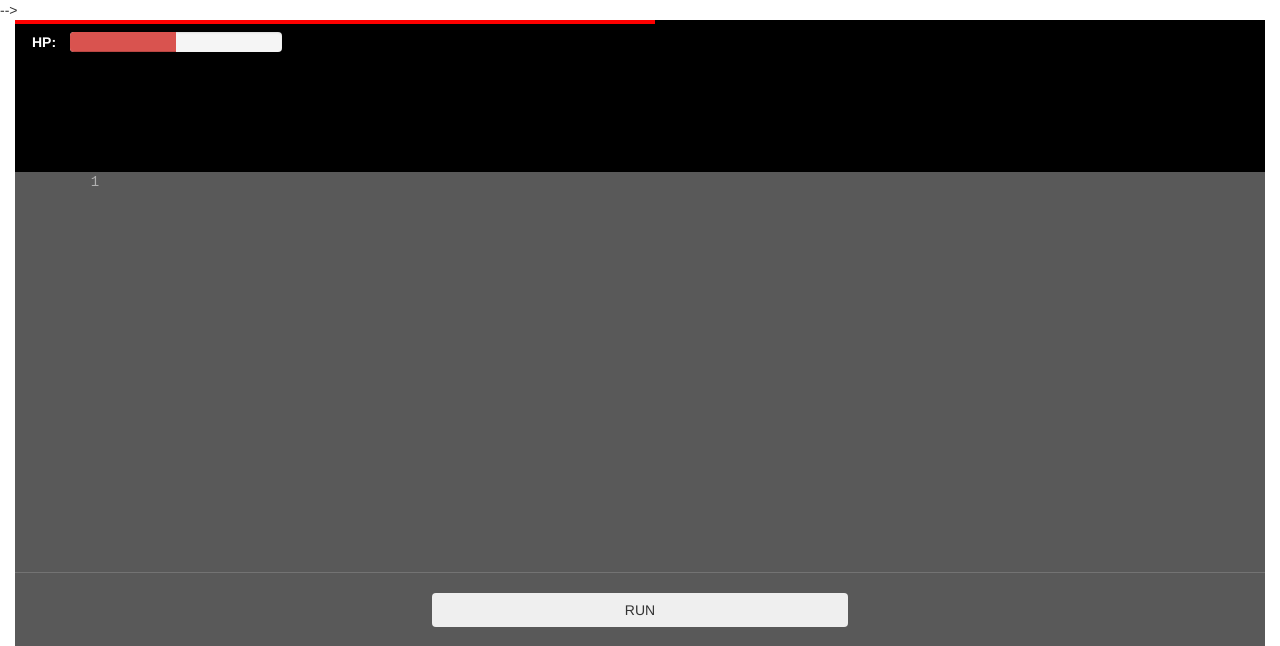
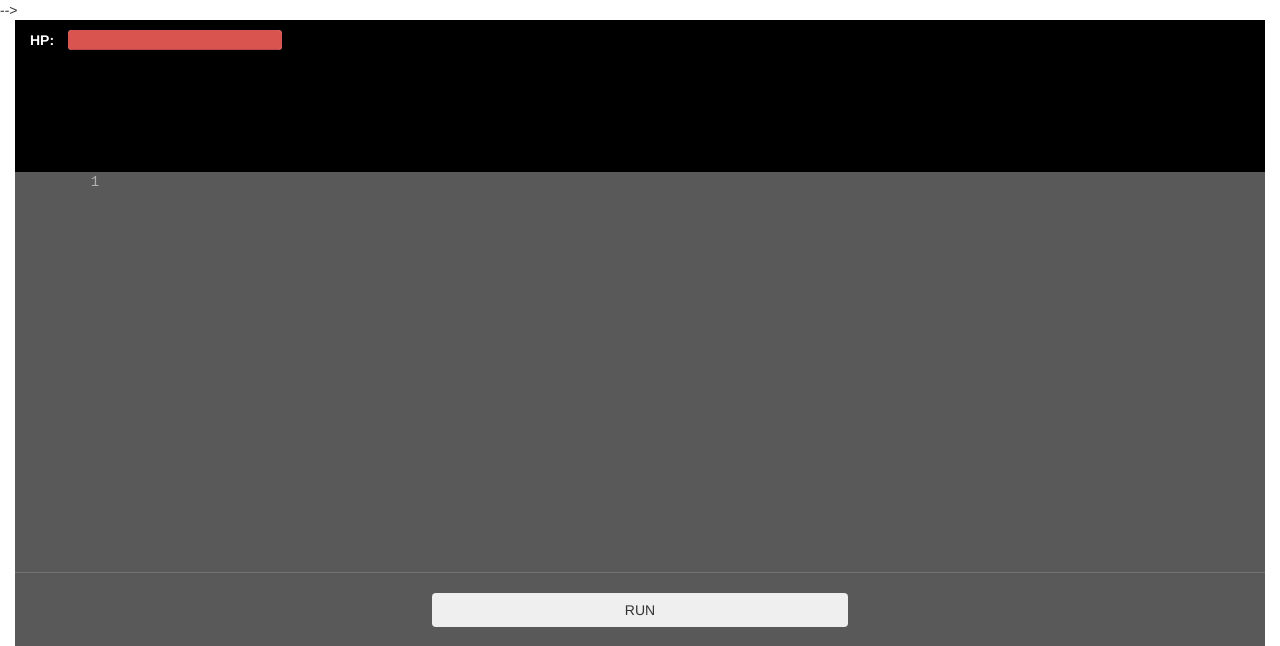
Before and after one commit to timpquerubin/Progmia, a CodeIgniter app: page /Progmia/index.php/game/play/1 in a window 1280 px wide. Shown: the top 646 px of the page. Run offline with CodeIgniter, Linux system fonts and the light colour scheme; data comes from the database, SQL or seed files in the repository; data that the repository does not hold is empty; a map, chart or similar area stays blank; some libraries are stand-ins or nearby versions.

Commit message:
bully hp bar and working player hp bar, delete functions on bully death and restart game after player death

```diff
--- a/application/views/pages/game2.php
+++ b/application/views/pages/game2.php
@@ -1,6 +1,6 @@
 <style type="text/css">
 
-	div.game-menu {position: absolute; border: 2px solid #ff0000; width: 50%;}
+	div.game-menu {position: absolute; /*border: 2px solid #ff0000;*/ width: 50%;}
 	div.player-hp {margin-top: 10px;}
 
 	div.code-area-container {background-color: #595959; margin: 0px; padding: 0px;}
@@ -53,7 +53,7 @@
 			<div class="player-hp">
 				<label class="col-sm-1 col-xs-1" style="color: #FFF;">HP:</label>
 				<div class="progress col-sm-4 col-xs-5" style="padding: 0px;">
-				 	<div class="progress-bar progress-bar-danger" role="progressbar" style="width: 50%"></div>
+				 	<div class="progress-bar progress-bar-danger player-hp-bar" role="progressbar" style="width: 100%"></div>
 				</div>
 			</div>
 		</div>
@@ -220,7 +220,7 @@
 			}
 
 		} else {
-			alert('end of code');
+			console.log("end of code");
 		}
 	}
 
@@ -366,6 +366,11 @@
 		{
 			if(self.atkCtr < 100)
 				self.atkCtr += self.atkSpd;
+
+			if(player.hp <= 0) {
+				alert("error: player is dead");
+				startNewGame();
+			}
 
 			if (self.isPressingRight || self.isPressingLeft || self.isPressingDown || self.isPressingUp)
 			{
@@ -582,6 +587,7 @@
 			x: x,
 			y: y,
 			hp: 2,
+			hpMax: 2,
 			atkSpd: 2,
 			atkCtr: 100,
 			type: "bully",
@@ -597,6 +603,10 @@
 
 			if(self.atkCtr < 100)
 				self.atkCtr += self.atkSpd;
+
+			if(self.hp <= 0) {
+				self.toRemove = true;
+			}
 
 			self.updatePosition();
 			self.draw();
@@ -631,6 +641,25 @@
 				directionMod = 3;
 
 			ctx.drawImage(self.img, 0, directionMod * frameHeight, self.img.width/4, self.img.height/4, x, y, self.width, self.height);
+
+			ctx.save();
+
+			var x = self.x;
+			var y = self.y - self.height/2;
+
+			ctx.fillStyle = 'red';
+			var width = 50 * (self.hp / self.hpMax);
+
+			if(width < 0)
+			{
+				width = 0;
+			}
+
+			ctx.fillRect(x-25, y, width, 8);
+			ctx.strokeStyle = 'black';
+			ctx.strokeRect(x-25, y, 50, 8);
+
+			ctx.restore();
 		}
 
 		self.updatePosition = function() {}
@@ -851,6 +880,30 @@
 			self.updatePosition();
 			self.draw();
 
+			if(self.type === "bully")
+			{
+				if(self.testCollision(player))
+				{
+					self.toRemove = true;
+					player.hp -= 1;
+
+					var hpPercent = (player.hp/player.hpMax)*100;
+
+					$(".player-hp-bar").css("width", hpPercent + "%");
+				}
+			}
+
+			if(self.type === "player")
+			{
+				for(var key in Bully.list)
+				{
+					if(self.testCollision(Bully.list[key]))
+					{
+						self.toRemove = true;
+						Bully.list[key].hp -= 1;
+					}
+				}
+			}
 
 			self.timer++;
 
@@ -878,6 +931,22 @@
 				self.x -= 5;
 			if(self.direction === "right")
 				self.x += 5;
+		}
+
+		self.testCollision = function(entity2){	//return if colliding (true/false)
+			var rect1 = {
+				x:self.x-self.width/2,
+				y:self.y-self.height/2,
+				width:self.width,
+				height:self.height,
+			}
+			var rect2 = {
+				x:entity2.x-entity2.width/2,
+				y:entity2.y-entity2.height/2,
+				width:entity2.width,
+				height:entity2.height,
+			}
+			return testCollisionRectRect(rect1,rect2);
 		}
 
 		Projectile.list[id] = self;
@@ -910,6 +979,8 @@
 
 	startNewGame = function()
 	{
+		$(".player-hp-bar").css("width", "100%");
+
 		Projectile.list = {};
 		Coin.list = {};
 		Bully.list = {};
```
